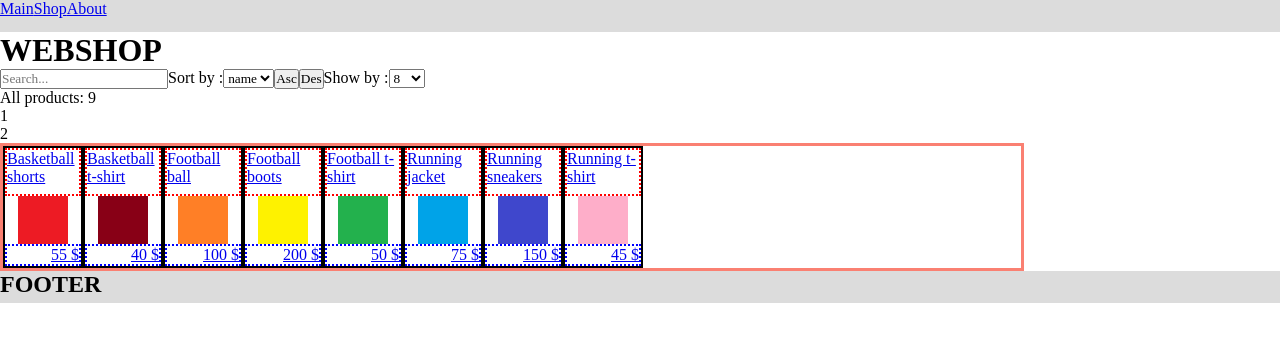
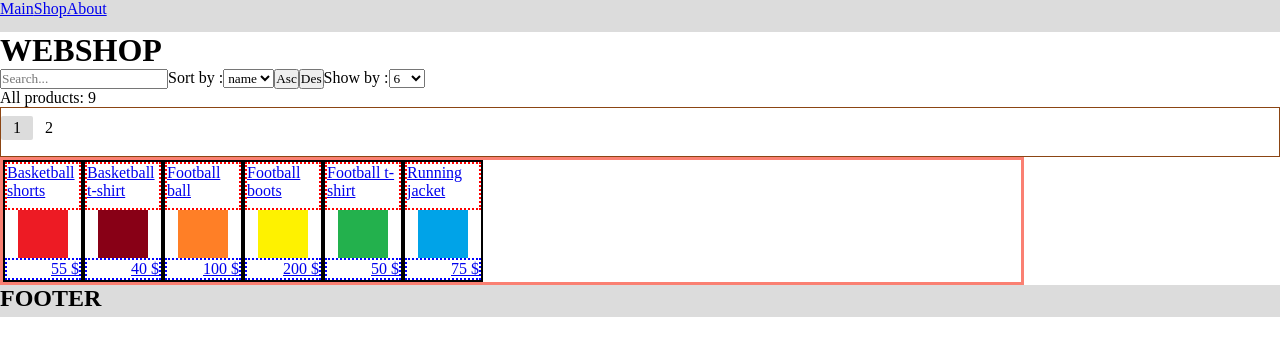
Before and after one commit to TRAHIM86/webshop, a React (Create React App) app: page / in a window 1280 px wide. Shown: the top 356 px of the page. Built offline with nearby package versions, Linux system fonts and the light colour scheme; data requests are answered from the project's data file.

Commit message:
feat: added a page reset to 1, when changing quantity or filter

```diff
--- a/src/components/inputSearch.jsx
+++ b/src/components/inputSearch.jsx
@@ -1,12 +1,15 @@
 import React, { useState } from "react";
 
-export const InputSearch = ({ searchStr, setSearchStr }) => {
+export const InputSearch = ({ searchStr, setSearchStr, setCurrentPage }) => {
   return (
     <input
       type="text"
       value={searchStr}
       placeholder="Search..."
-      onChange={(e) => setSearchStr(e.target.value)}
+      onChange={(e) => {
+        setSearchStr(e.target.value);
+        setCurrentPage(1);
+      }}
     />
   );
 };
--- /dev/null
+++ b/src/components/pagination/pagination.jsx
@@ -0,0 +1,22 @@
+import react from "react";
+import styles from "./pagination.module.css";
+
+export const Pagination = ({ allProducts, currentPage, setCurrentPage }) => {
+  return (
+    <div className={styles.pagination}>
+      {allProducts
+        ? allProducts.pageNumbers.map((num, index) => (
+            <div
+              className={`${styles.numPage} ${
+                currentPage === index + 1 ? styles.active : ""
+              }`}
+              key={num}
+              onClick={() => setCurrentPage(index + 1)}
+            >
+              {num}
+            </div>
+          ))
+        : "0"}
+    </div>
+  );
+};
--- /dev/null
+++ b/src/components/pagination/pagination.module.css
@@ -0,0 +1,26 @@
+.pagination {
+  border: 1px saddlebrown solid;
+  display: flex;
+  flex-direction: row;
+}
+
+.numPage {
+  cursor: pointer;
+  border-radius: 2px;
+  display: flex;
+  justify-content: center;
+  align-items: center;
+  width: 2em;
+  margin-top: 0.5em;
+  margin-bottom: 1em;
+  padding: 0.2em;
+  transition: all 0.3s ease;
+}
+
+.numPage:hover {
+  background-color: gray;
+}
+
+.active {
+  background-color: gainsboro;
+}
--- a/src/components/productMenu.jsx
+++ b/src/components/productMenu.jsx
@@ -1,10 +1,10 @@
 import react from "react";
-
 import { InputSearch } from "../components/inputSearch";
 
 export const ProductMenu = ({
   searchStr,
   setSearchStr,
+  setCurrentPage,
   sortMethod,
   setSortMethod,
   setSortOrder,
@@ -14,7 +14,11 @@ export const ProductMenu = ({
   return (
     <div>
       <h1>WEBSHOP</h1>
-      <InputSearch searchStr={searchStr} setSearchStr={setSearchStr} />
+      <InputSearch
+        searchStr={searchStr}
+        setSearchStr={setSearchStr}
+        setCurrentPage={setCurrentPage}
+      />
       Sort by :
       <select
         value={sortMethod}
@@ -28,9 +32,12 @@ export const ProductMenu = ({
       Show by :
       <select
         value={quantityProducts}
-        onChange={(e) => setQuantityProducts(e.target.value)}
+        onChange={(e) => {
+          setQuantityProducts(e.target.value);
+          setCurrentPage(1);
+        }}
       >
-        <option value="8">8</option>
+        <option value="6">6</option>
         <option value="12">12</option>
       </select>
     </div>
--- a/src/pages/shop.jsx
+++ b/src/pages/shop.jsx
@@ -4,6 +4,7 @@ import Requests from "../requests";
 import { ProductMenu } from "../components/productMenu";
 
 import { useQuery } from "@tanstack/react-query";
+import { Pagination } from "../components/pagination/pagination";
 
 async function fetchSelectedProducts(method, order, quantity, numPage, str) {
   await new Promise((resolve) => setTimeout(resolve, 500));
@@ -16,7 +17,6 @@ async function fetchSelectedProducts(method, order, quantity, numPage, str) {
     str
   );
 }
-
 async function fetchAllProducts(str, quantity) {
   const allProducts = await Requests.getAllProducts(str, quantity);
   return allProducts;
@@ -26,8 +26,7 @@ export const Shop = () => {
   // состояния: сортировка (имя, цена), порядок (возр, убыв), поиск (строка для фильтра)
   const [sortMethod, setSortMethod] = useState("name");
   const [sortOrder, setSortOrder] = useState("asc");
-  const [quantityProducts, setQuantityProducts] = useState(8);
-  const [pages, setPages] = useState([]);
+  const [quantityProducts, setQuantityProducts] = useState(6);
   const [currentPage, setCurrentPage] = useState(1);
   const [searchStr, setSearchStr] = useState("");
 
@@ -74,6 +73,7 @@ export const Shop = () => {
       <ProductMenu
         searchStr={searchStr}
         setSearchStr={setSearchStr}
+        setCurrentPage={setCurrentPage}
         sortMethod={sortMethod}
         setSortMethod={setSortMethod}
         setSortOrder={setSortOrder}
@@ -83,11 +83,11 @@ export const Shop = () => {
 
       <div>All products: {allProducts?.total || 0}</div>
 
-      <div>
-        {allProducts
-          ? allProducts.pageNumbers.map((num) => <div key={num}>{num}</div>)
-          : "0"}
-      </div>
+      <Pagination
+        allProducts={allProducts}
+        currentPage={currentPage}
+        setCurrentPage={setCurrentPage}
+      />
 
       {isLoading ? (
         <div>Loading products...</div>
--- a/src/requests.js
+++ b/src/requests.js
@@ -21,11 +21,6 @@ export default class Requests {
       for (let i = 1; i <= pages; i++) {
         pageNumbers.push(i);
       }
-
-      console.log({
-        total: filteredProducts.length,
-        pageNumbers: pageNumbers,
-      });
 
       return {
         total: filteredProducts.length,
```
